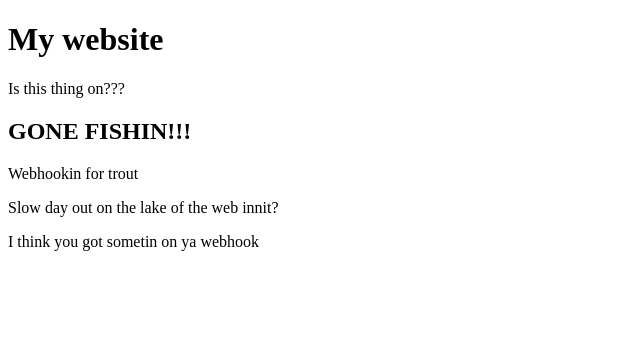
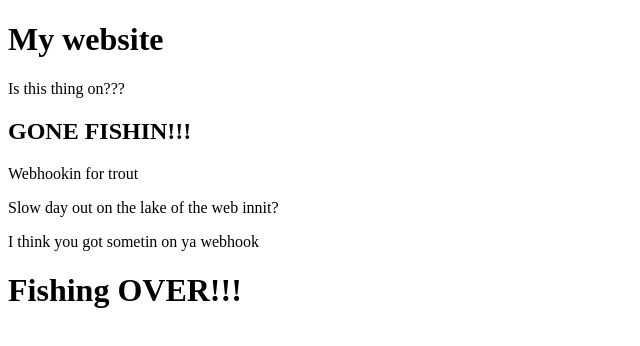
Before and after one commit to WSU-kduncan/cicd-3120-nhoskins328, a plain HTML site: page website/index.html in a window 1280 px wide. Shown: the whole page, without its empty margins (0-640 px from the left). Drawn offline with Linux system fonts and the light colour scheme.

Commit message:
fishing done?

```diff
--- a/website/index.html
+++ b/website/index.html
@@ -10,5 +10,6 @@
 	<p>Webhookin for trout</p>
 	<p>Slow day out on the lake of the web innit?</p>
 	<p>I think you got sometin on ya webhook</p>
+	<h1> Fishing OVER!!! </h1>
     </body>
 </html>
```
Also changed, not shown: 1 other file.
